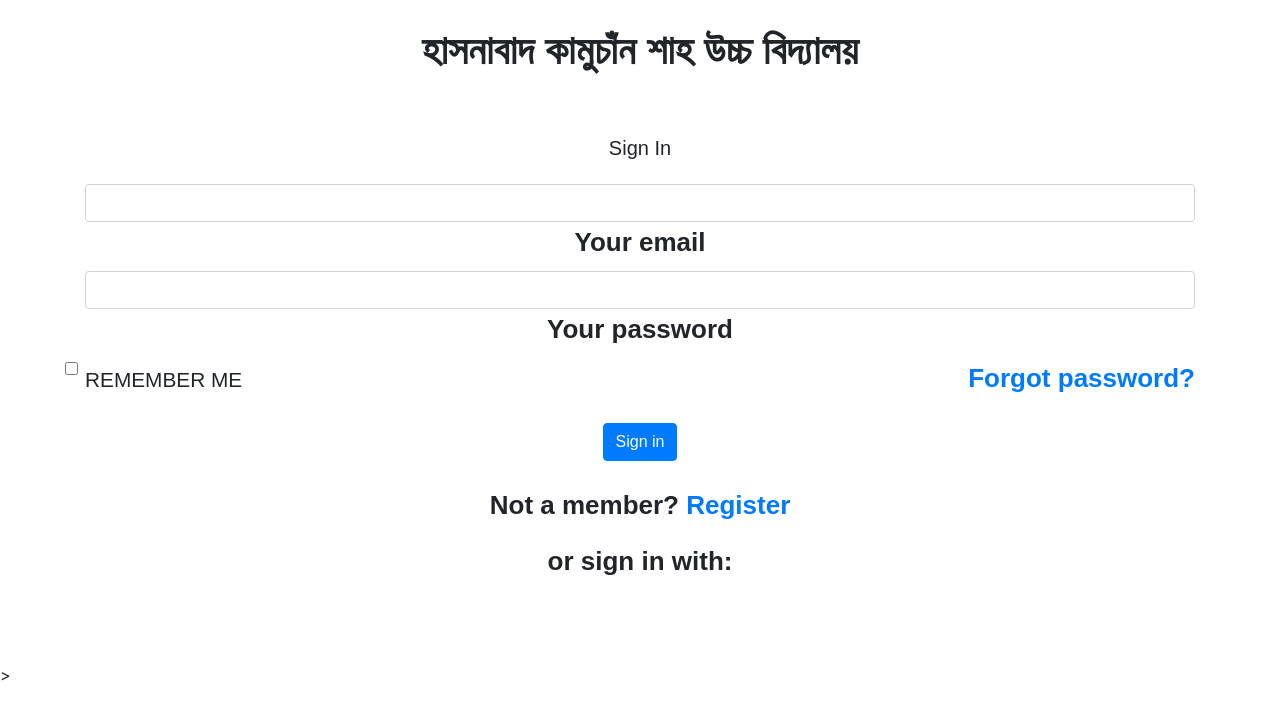
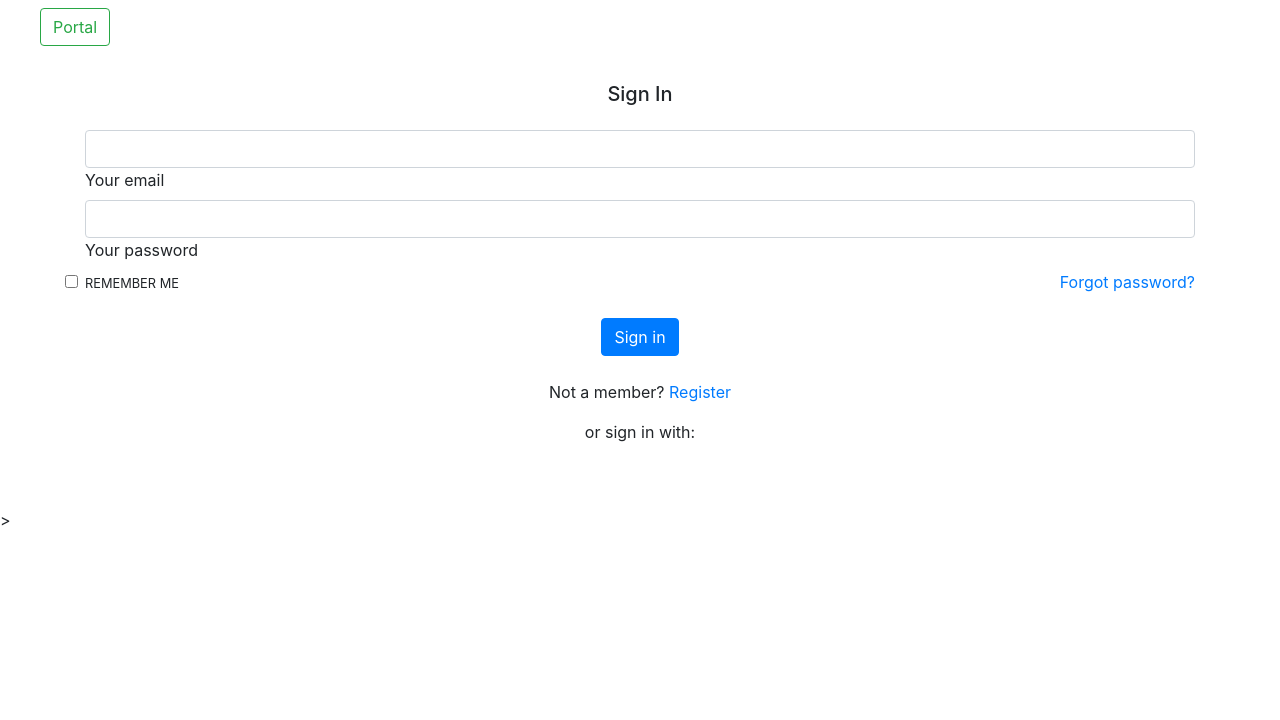
Before and after one commit to NSU-FA20-CSE299-3/Group06, a Django app: page /App_Login/login/ in a window 1280 px wide. Shown: the top 720 px of the page. Run offline with Django 3.2, Linux system fonts and the light colour scheme; parts of the project's set-up code (start-up, migrations or seed data) failed here and were passed over; some libraries are stand-ins or nearby versions.

Commit message:
Enhancement: #5
Tried to connect the login page with the administrator

```diff
--- a/Code/App_Login/templates/App_login/base.html
+++ b/Code/App_Login/templates/App_login/base.html
@@ -5,57 +5,45 @@
     <meta charset="utf-8">
     <meta name="viewport" content="width=device-width, initial-scale=1, shrink-to-fit=no">
 
+    <!-- Bootstrap CSS -->
+    <link rel="stylesheet" href="https://stackpath.bootstrapcdn.com/bootstrap/4.5.2/css/bootstrap.min.css" integrity="sha384-JcKb8q3iqJ61gNV9KGb8thSsNjpSL0n8PARn9HuZOnIxN0hoP+VmmDGMN5t9UJ0Z" crossorigin="anonymous">
 
-    <!-- Bootstrap CSS -->
-    <link rel="stylesheet" href="https://maxcdn.bootstrapcdn.com/bootstrap/4.0.0/css/bootstrap.min.css" integrity="sha384-Gn5384xqQ1aoWXA+058RXPxPg6fy4IWvTNh0E263XmFcJlSAwiGgFAW/dAiS6JXm" crossorigin="anonymous">
+    <title>{% block title %}   {% endblock title %}</title>
+  </head>
+  <body>
 
-    <title>{% block title %}
-        {% endblock %}</title>
-      <! -- CSS design Start  -- >
-<style>
+    <nav class="navbar navbar-expand-lg navbar-dark bg">
 
-.SchoolNameOnTop{
+        <div class="collapse navbar-collapse" id="navbarSupportedContent">
 
-    background-color: #ffffff;
-     text-align: center;
-        font-weight: 500;
-    line-height: 2.2;
+          <form method="get" action="/search"class="form-inline my-2 my-lg-0 mx-3">
 
-}
-.container{
-    background: #ffffff;
-    text-align: center;
-    font-family: 'Kalpurush', sans-serif;
-    font-size: 26px;
-    line-height: 1.57143;
-    font-weight: 900;
+            <a href="/admin" role="button" target="_blank" class="btn btn-outline-success m-2 my-sm-0">Portal</a>
+          </form>
+        </div>
+    </nav>
+               <!-- Button to  trigger SignUp modal -->
 
-}
-
-
-</style>
+  <!-- Button to  trigger Login modal -->
 
 
 
-  </head>
-
-  <! --Body Start  -- >
-  <body>
-
-  <div class="container">
-  <div class="SchoolNameOnTop">
-    <h1 class="SchoolNameOnTop" style="font-weight: 800;
-    padding: 0.375rem 1.8rem;"> হাসনাবাদ কামুচাঁন শাহ উচ্চ বিদ্যালয় </h1>
-     </div>
-  </div>
 
 
-{% block body %} {% endblock %}
+        {% csrf_token %}
+
+</form>
+
+
+
+
+
 
     <!-- Optional JavaScript -->
     <!-- jQuery first, then Popper.js, then Bootstrap JS -->
-    <script src="https://code.jquery.com/jquery-3.2.1.slim.min.js" integrity="sha384-KJ3o2DKtIkvYIK3UENzmM7KCkRr/rE9/Qpg6aAZGJwFDMVNA/GpGFF93hXpG5KkN" crossorigin="anonymous"></script>
-    <script src="https://cdnjs.cloudflare.com/ajax/libs/popper.js/1.12.9/umd/popper.min.js" integrity="sha384-ApNbgh9B+Y1QKtv3Rn7W3mgPxhU9K/ScQsAP7hUibX39j7fakFPskvXusvfa0b4Q" crossorigin="anonymous"></script>
-    <script src="https://maxcdn.bootstrapcdn.com/bootstrap/4.0.0/js/bootstrap.min.js" integrity="sha384-JZR6Spejh4U02d8jOt6vLEHfe/JQGiRRSQQxSfFWpi1MquVdAyjUar5+76PVCmYl" crossorigin="anonymous"></script>
+    <script src="https://code.jquery.com/jquery-3.5.1.slim.min.js" integrity="sha384-DfXdz2htPH0lsSSs5nCTpuj/zy4C+OGpamoFVy38MVBnE+IbbVYUew+OrCXaRkfj" crossorigin="anonymous"></script>
+    <script src="https://cdn.jsdelivr.net/npm/popper.js@1.16.1/dist/umd/popper.min.js" integrity="sha384-9/reFTGAW83EW2RDu2S0VKaIzap3H66lZH81PoYlFhbGU+6BZp6G7niu735Sk7lN" crossorigin="anonymous"></script>
+    <script src="https://stackpath.bootstrapcdn.com/bootstrap/4.5.2/js/bootstrap.min.js" integrity="sha384-B4gt1jrGC7Jh4AgTPSdUtOBvfO8shuf57BaghqFfPlYxofvL8/KUEfYiJOMMV+rV" crossorigin="anonymous"></script>
   </body>
+{% block body %}  {% endblock body %}
 </html>
```
Also changed, not shown: Code/portal/templates/portal/basic.html (+9 -3 lines).
